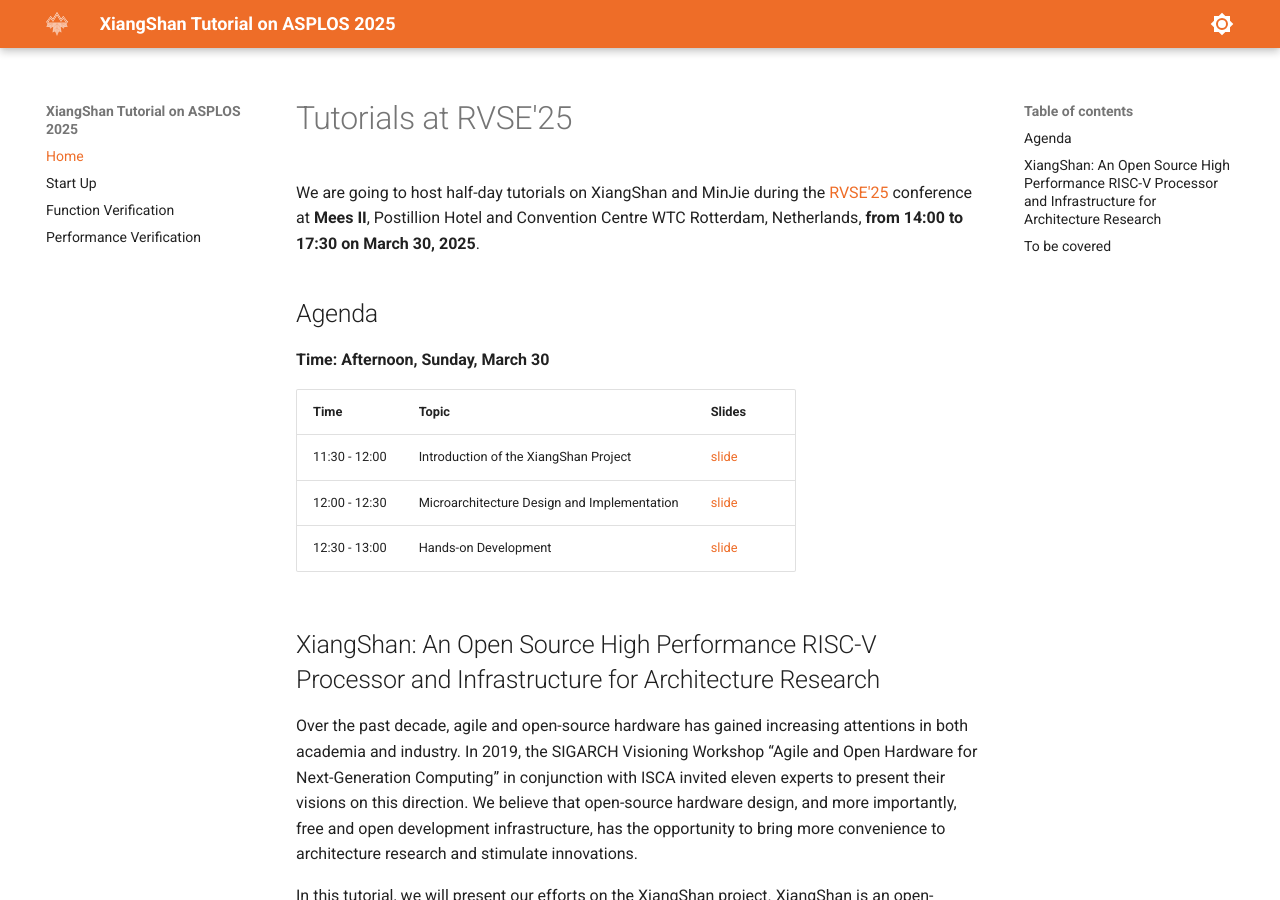
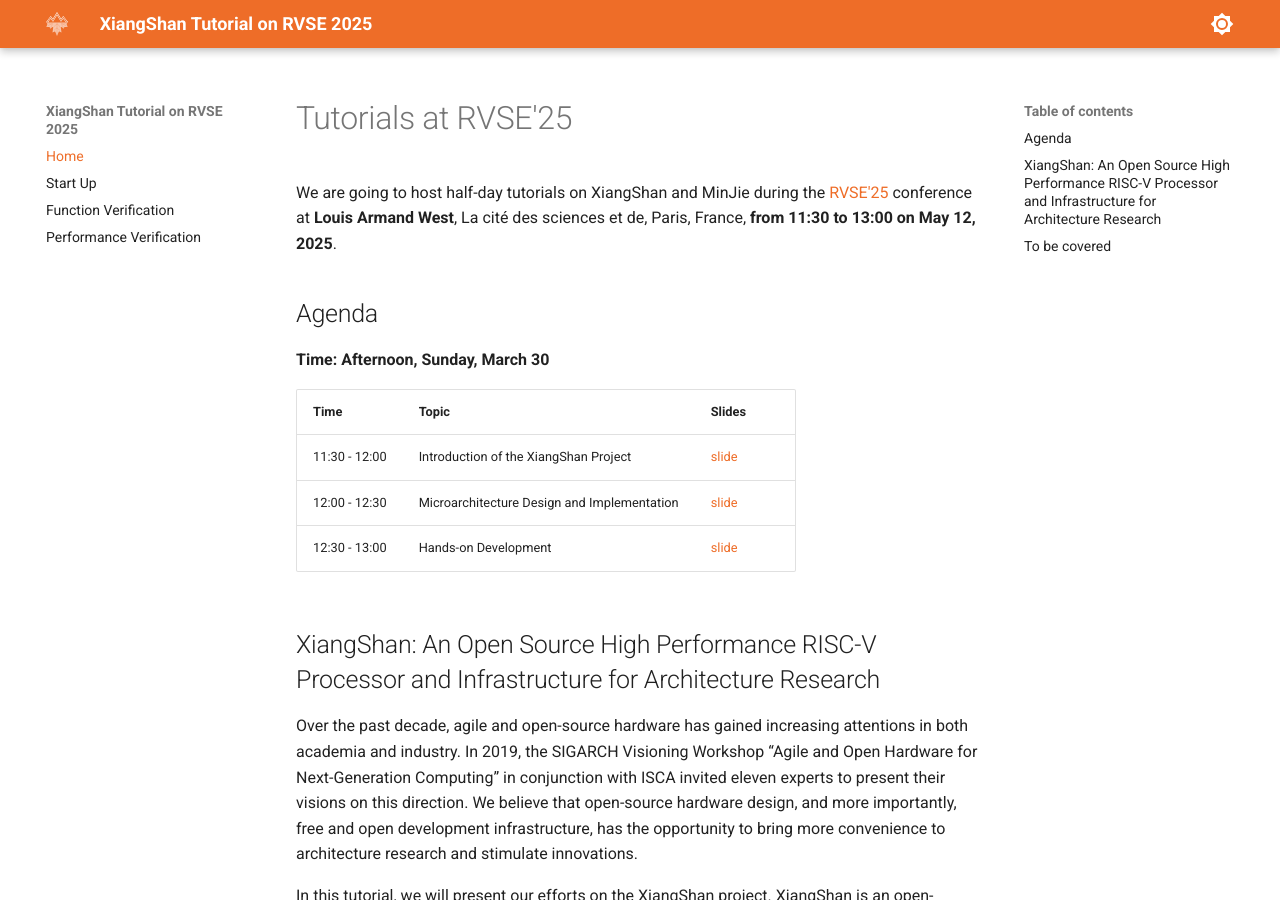
Before and after one commit to OpenXiangShan/tutorial, an MkDocs documentation site: the page built from docs/index.md, in a window 1280 px wide and 900 px high. Built offline with MkDocs 1.6.1 and Material for MkDocs 9.7.7, drawn with Linux system fonts in a browser that asks for light colours.

Commit message:
update rvse2025

```diff
--- a/docs/index.md
+++ b/docs/index.md
@@ -1,6 +1,6 @@
 # Tutorials at RVSE'25
 
-We are going to host half-day tutorials on XiangShan and MinJie during the [RVSE'25](https://riscv-europe.org/summit/2025/) conference at **Mees II**, Postillion Hotel and Convention Centre WTC Rotterdam, Netherlands, **from 14:00 to 17:30 on March 30, 2025**.
+We are going to host half-day tutorials on XiangShan and MinJie during the [RVSE'25](https://riscv-europe.org/summit/2025/) conference at **Louis Armand West**, La cité des sciences et de, Paris, France, **from 11:30 to 13:00 on May 12, 2025**.
 
 ## Agenda
 
--- a/mkdocs.yml
+++ b/mkdocs.yml
@@ -1,5 +1,5 @@
 # doc for pdf plug-in: https://pypi.org/project/mkdocs-with-pdf/
-site_name: XiangShan Tutorial on ASPLOS 2025
+site_name: XiangShan Tutorial on RVSE 2025
 copyright: |
   <div>XiangShan Documents are licensed under <a href="https://creativecommons.org/licenses/by/4.0/">CC BY 4.0</a>.</div>
   <div>Copyright © 2025 The XiangShan Team</div>
```
Also changed, not shown: other parts of docs/index.md (+0 -2 lines).
